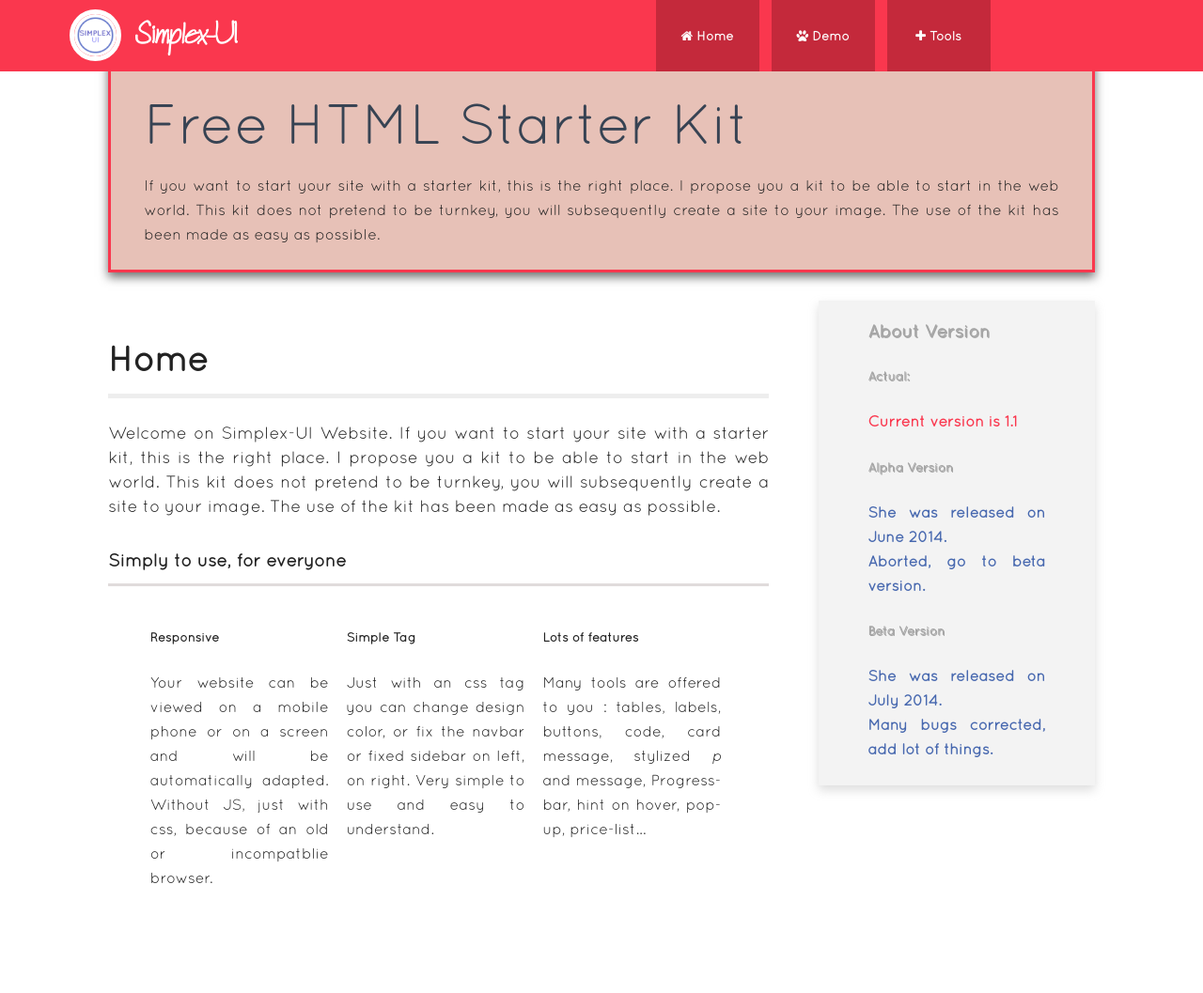
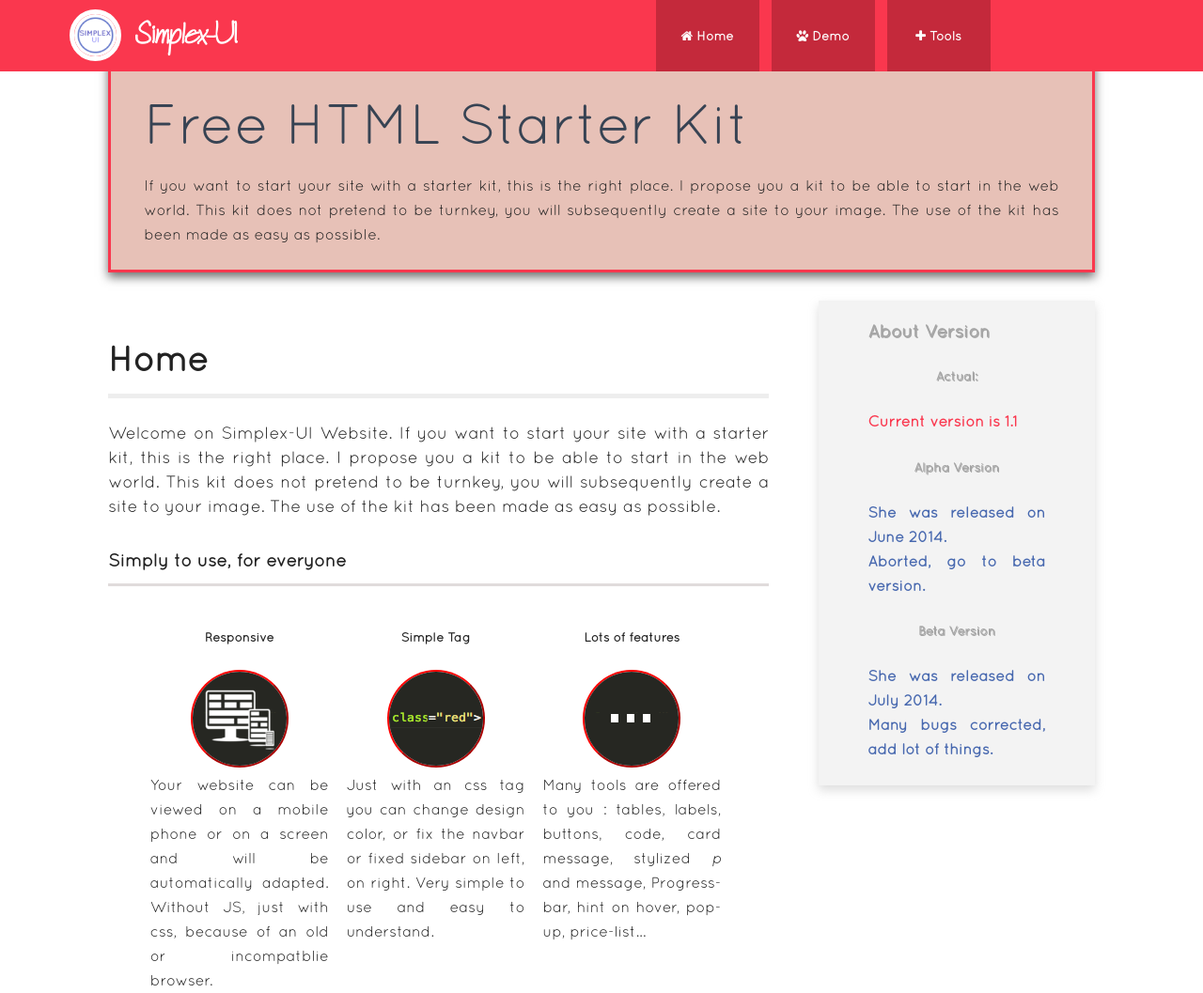
Before and after one commit to Chikoumi/Simplex-UI, a PHP site: page / in a window 1280 px wide. Shown: the top 1057 px of the page at 94% size. Run offline with PHP 8.4, Linux system fonts and the light colour scheme.

Commit message:
Modify Website
Add some images to website

```diff
--- a/website/index.php
+++ b/website/index.php
@@ -5,20 +5,34 @@
                         <h1>Home</h1>
                         <p>Welcome on Simplex-UI Website. If you want to start your site with a starter kit, this is the right place. I propose you a kit to be able to start in the web world. This kit does not pretend to be turnkey, you will subsequently create a site to your image. The use of the kit has been made as easy as possible.</p>
                     </div>
+                    <style type="text/css">
+                        img.index {
+                        border-radius: 100%;
+                        border: 2px outset red;
+                        display: block;
+                        margin: 5px auto;
+                        }
+                        h5 {
+                        text-align: center;
+                        }
+                    </style>
                     <h3 class="separate">Simply to use, for everyone</h3>
 
                             <div class="grid">
                                 <div class="col_1">
                                     <h5>Responsive</h5>
+                                    <img class="index" src="img/responsive.png"></img>
                                   Your website can be viewed on a mobile phone or on a screen and will be automatically adapted. Without JS, just with css, because of an old or incompatblie browser.
                                 </div>
                                 <div class="col_1">
                                     <h5>Simple Tag</h5>
+                                    <img class="index" src="img/simple.png"></img>
                                     Just with an css tag you can change design color, or fix the navbar or
                                     fixed sidebar on left, on right. Very simple to use and easy to understand.
                                 </div>
                                 <div class="col_1">
                                     <h5>Lots of features</h5>
+                                    <img class="index" src="img/many.png"></img>
                                     Many tools are offered to you : tables, labels, buttons, code, card message, stylized <i>p</i> and message, Progress-bar, hint on hover, pop-up, price-list...
                                 </div>
 
```
Also changed, not shown: website/img/many.png (added), website/img/responsive.png (added), website/img/simple.png (added).
